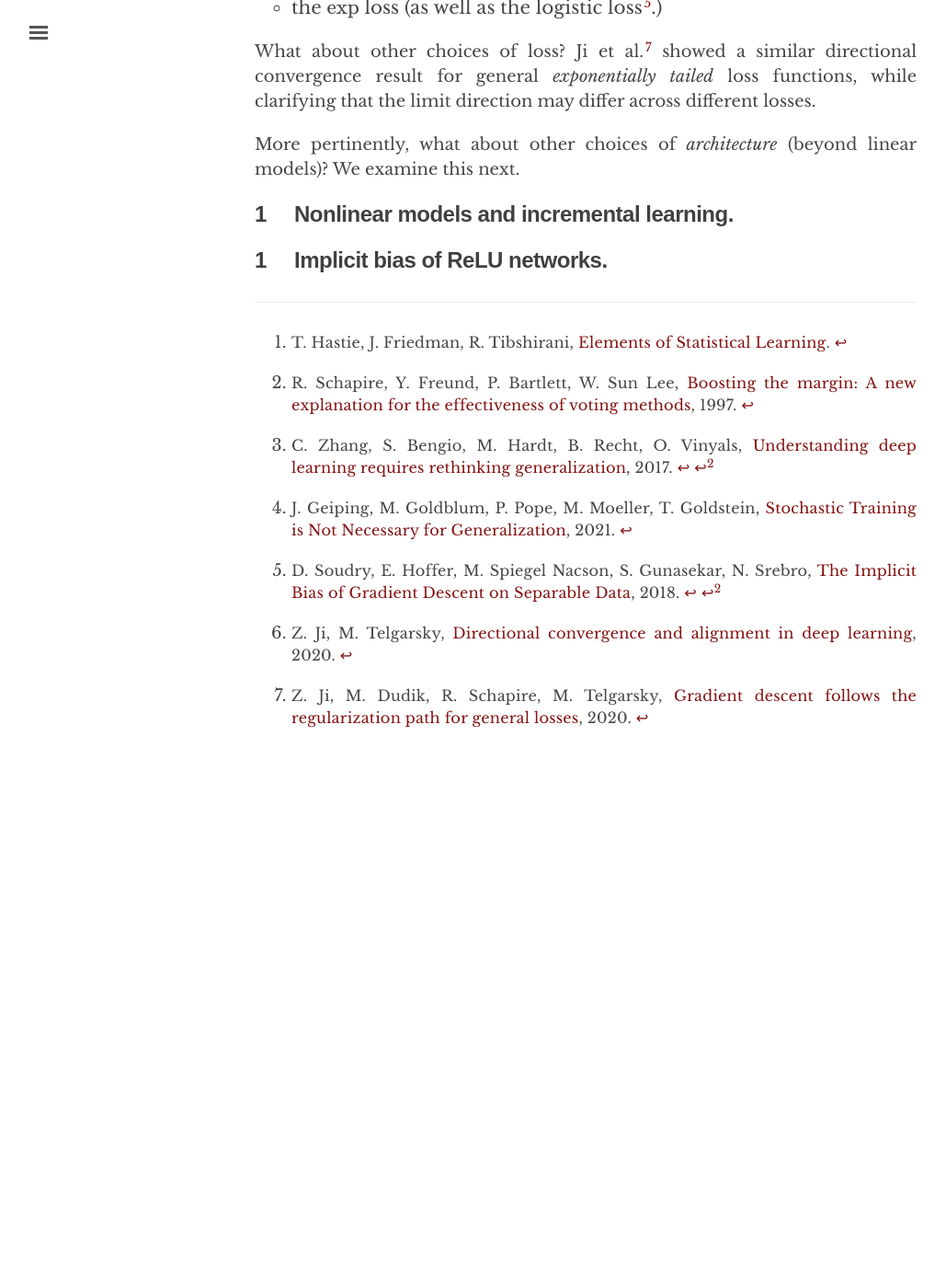
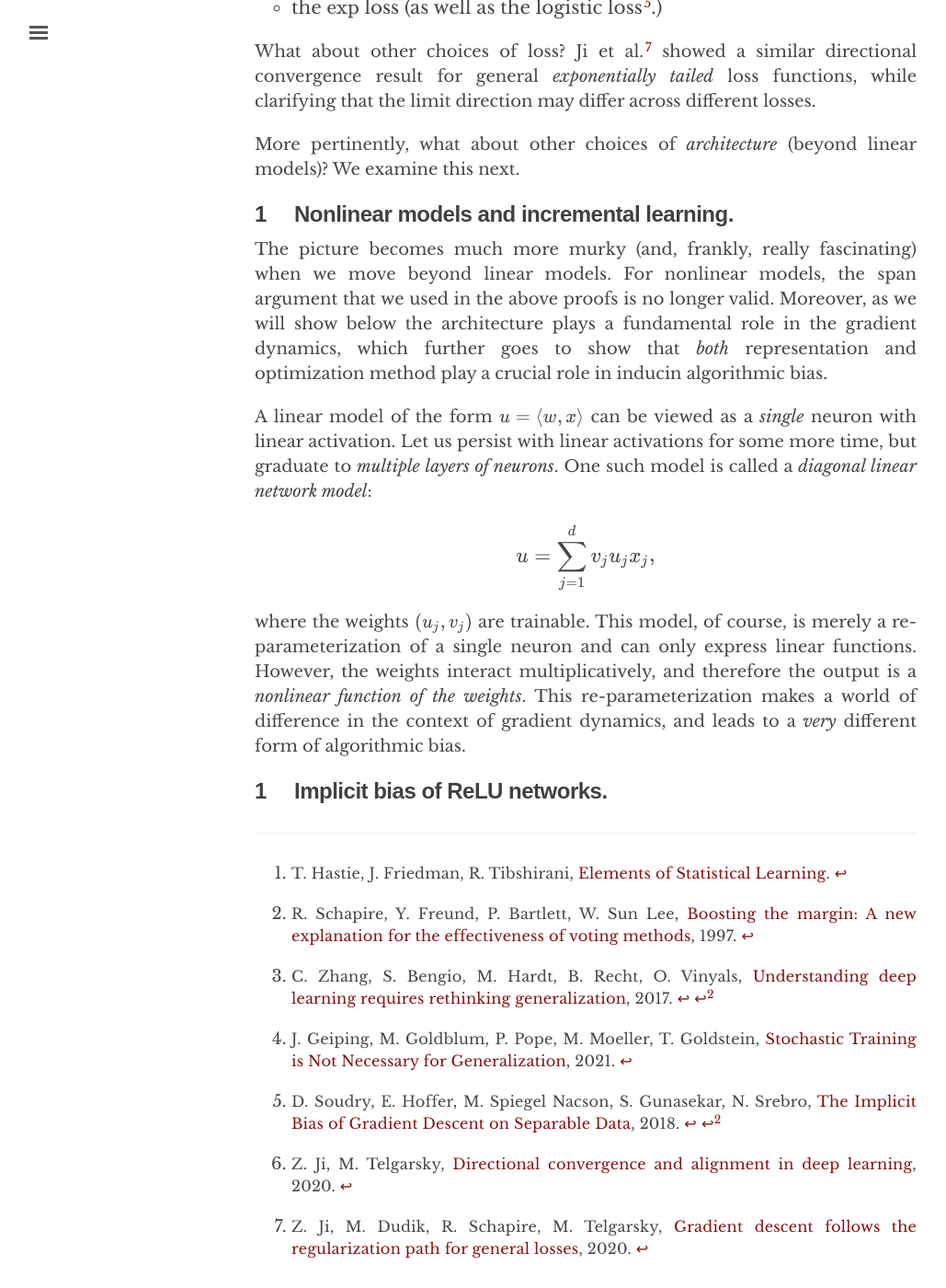
Before and after one commit to chinmayhegde/fodl, a Jekyll site: the page built from _posts/2022-01-12-generalization01.md, in a window 1280 px wide and 1400 px high, scrolled down 7284 px. Shown: the whole window at 92% size, without its empty margins (3-1032 px from the left). Built offline with Jekyll 4.4.1, drawn with Linux system fonts in a browser that asks for light colours; nearby versions of some CDN libraries; before the commit the page ends 8156 px from its top, so only the background shows below that.

Commit message:
Update 2022-01-12-generalization01.md

```diff
--- a/_posts/2022-01-12-generalization01.md
+++ b/_posts/2022-01-12-generalization01.md
@@ -205,6 +205,16 @@ More pertinently, what about other choices of *architecture* (beyond linear mode
 ## Nonlinear models and incremental learning
 {:.label}
 
+The picture becomes much more murky (and, frankly, really fascinating) when we move beyond linear models. For nonlinear models, the span argument that we used in the above proofs is no longer valid. Moreover, as we will show below the architecture plays a fundamental role in the gradient dynamics, which further goes to show that *both* representation and optimization method play a crucial role in inducin algorithmic bias.
+
+A linear model of the form $u = \lang w, x \rang$ can be viewed as a *single* neuron with linear activation. Let us persist with linear activations for some more time, but graduate to *multiple layers of neurons*. One such model is called a *diagonal linear network model*:
+
+$$
+u = \sum_{j=1}^d v_j u_j x_j ,
+$$
+
+where the weights $(u_j, v_j)$ are trainable. This model, of course, is merely a re-parameterization of a single neuron and can only express linear functions. However, the weights interact multiplicatively, and therefore the output is a *nonlinear function of the weights*. This re-parameterization makes a world of difference in the context of gradient dynamics, and leads to a *very* different form of algorithmic bias.
+
 ## Implicit bias of ReLU networks
 {:.label}
 
```
